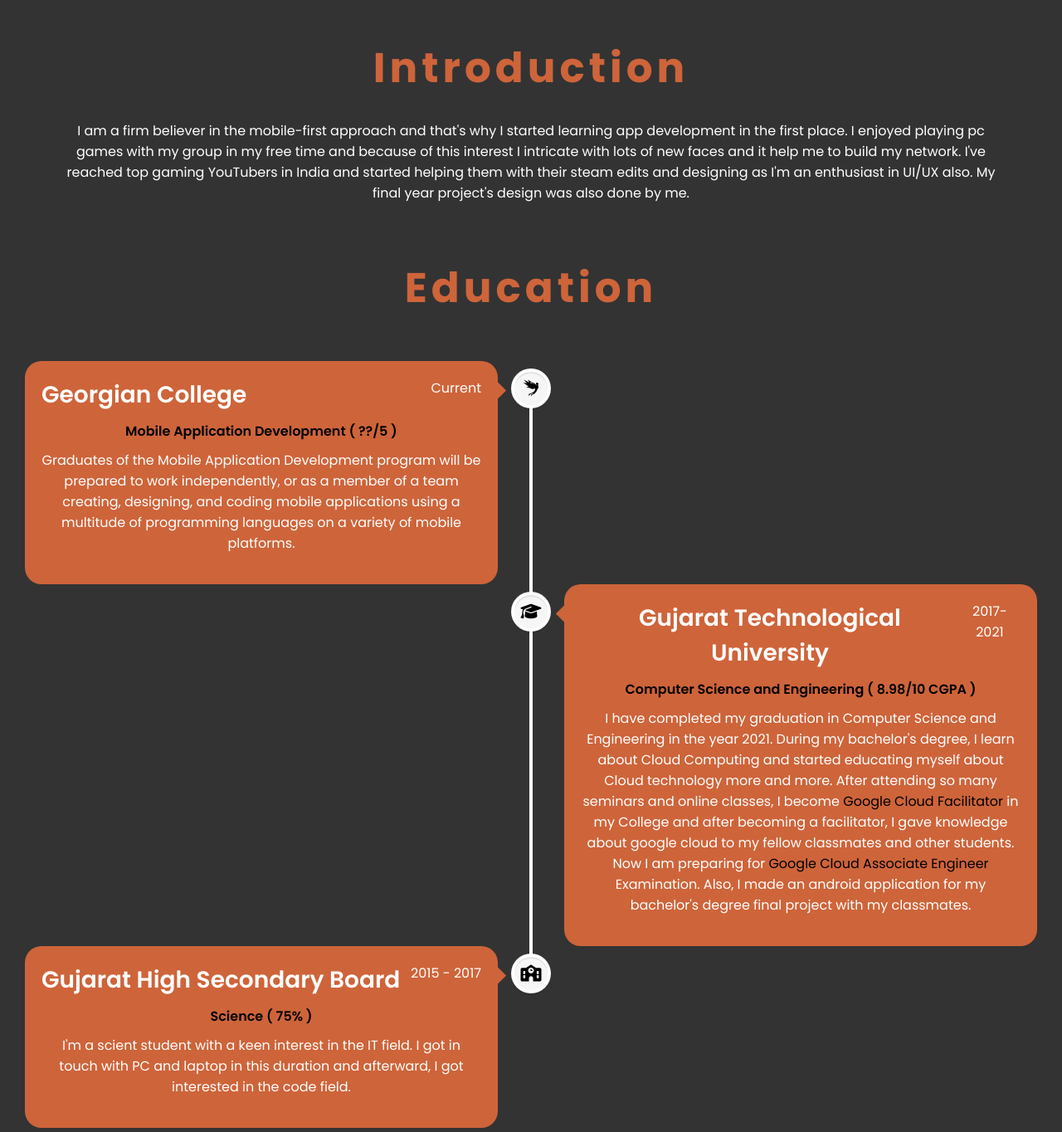
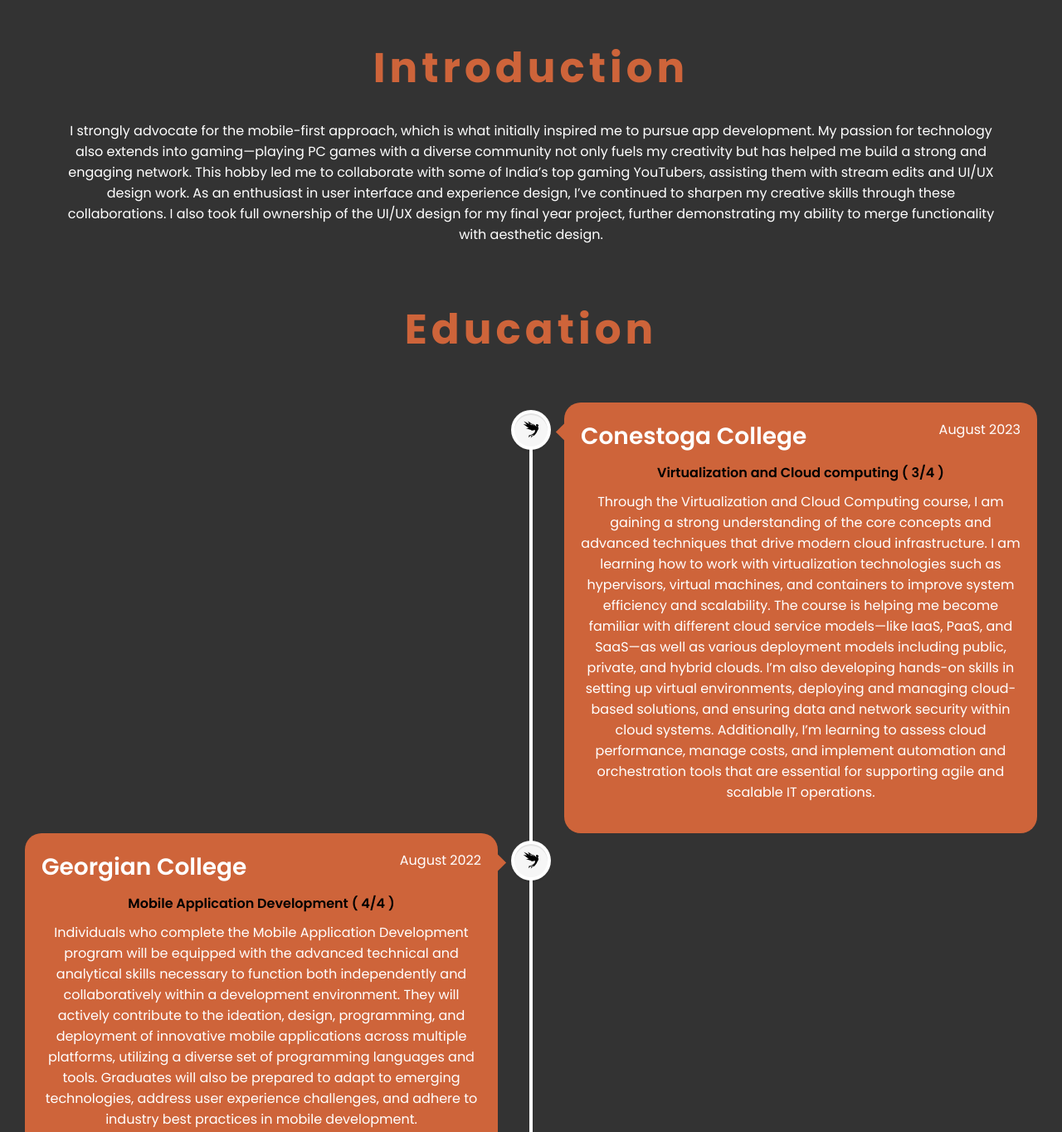
Before and after one commit to MrKeyur-CSE/MrKeyur-CSE.github.io, a plain HTML site: page aboutme.html in a window 1280 px wide. Shown: the part 1125-2489 px from the top of the page at 83% size. Drawn offline with Linux system fonts and the light colour scheme.

Commit message:
Change in About me

```diff
--- a/aboutme.html
+++ b/aboutme.html
@@ -51,12 +51,21 @@
                 <img class="bg-image" src="./images/kpimage.jpg" alt="KP Image">
                 <div class="banner-text">
                     <h1>Keyur Panchal</h1>
-                    <p>Hello! I am Keyur, a student of Computer Science & Engineering. I have knowledge in different
-                        technologies of computer science yet my expertise is in web development. Innovative &
-                        creative-minded individual with a passion for learning new technologies and keeping up with the
-                        industry. I want to develop my skills in cloud computing and mark my way for building a career
-                        in it. About my hobbies, I play video games, watch anime and series and I am a huge fan of
-                        Marvel Cinematic Universe. I love coffee. </p>
+                    <p>Hello, my name is Keyur, and I am a graduate in Computer Science and Engineering with a strong
+                        technical foundation and hands-on experience in web development. I am a highly motivated and
+                        detail-oriented individual with a passion for building innovative digital solutions and a
+                        continuous drive for learning and self-improvement. </p>
+
+                    <p>While I have explored various areas within computer science, my current focus is on cloud
+                        computing, where I aim to deepen my expertise and pursue a long-term career. I am actively
+                        developing my skills through certifications, hands-on projects, and industry research to stay
+                        aligned with the evolving technology landscape.</p>
+
+                    <p>Outside of my professional interests, I enjoy engaging in creative pursuits such as playing
+                        video games and watching anime and films. I am also a passionate follower of the Marvel
+                        Cinematic
+                        Universe and a devoted coffee enthusiast, always eager to learn, grow, and take on new
+                        challenges. </p>
                 </div>
             </div>
 
@@ -65,12 +74,14 @@
                 <div class="introTitle">
                     <h1>Introduction</h1>
                     <p>
-                        I am a firm believer in the mobile-first approach and that's why I started learning app
-                        development in the first place. I enjoyed playing pc games with my group in my free time and
-                        because of this interest I intricate with lots of new faces and it help me to build my network.
-                        I've reached top gaming YouTubers in India and started helping them with their steam edits and
-                        designing as I'm an enthusiast in UI/UX also. My final year project's design was also done by
-                        me.
+                        I strongly advocate for the mobile-first approach, which is what initially inspired me to pursue
+                        app development. My passion for technology also extends into gaming—playing PC games with a
+                        diverse community not only fuels my creativity but has helped me build a strong and engaging
+                        network. This hobby led me to collaborate with some of India’s top gaming YouTubers, assisting
+                        them with stream edits and UI/UX design work. As an enthusiast in user interface and experience
+                        design, I’ve continued to sharpen my creative skills through these collaborations. I also took
+                        full ownership of the UI/UX design for my final year project, further demonstrating my ability
+                        to merge functionality with aesthetic design.
                     </p>
                 </div>
             </div>
@@ -81,22 +92,60 @@
                     <h1>Education</h1>
                 </div>
 
+
                 <div class="wrapper">
                     <div class="center-line"></div>
+
+                    <div class="row row-2">
+                        <section>
+                            <i class="icon fa-brands fa-studiovinari"></i>
+                            <div class="details">
+                                <span class="title">Conestoga College </span>
+                                <span>August 2023</span>
+                            </div>
+                            <div class="mid-section">
+                                <span>Virtualization and Cloud computing ( 3/4 ) </span>
+                            </div>
+                            <p>
+                                Through the Virtualization and Cloud Computing course, I am gaining a strong
+                                understanding
+                                of
+                                the core concepts and advanced techniques that drive modern cloud infrastructure. I am
+                                learning
+                                how to work with virtualization technologies such as hypervisors, virtual machines, and
+                                containers to improve system efficiency and scalability. The course is helping me become
+                                familiar with different cloud service models—like IaaS, PaaS, and SaaS—as well as
+                                various
+                                deployment models including public, private, and hybrid clouds. I’m also developing
+                                hands-on
+                                skills in setting up virtual environments, deploying and managing cloud-based solutions,
+                                and
+                                ensuring data and network security within cloud systems. Additionally, I’m learning to
+                                assess
+                                cloud performance, manage costs, and implement automation and orchestration tools that
+                                are
+                                essential for supporting agile and scalable IT operations.
+                            </p>
+                        </section>
+                    </div>
+
                     <div class="row row-1">
                         <section>
                             <i class="icon fa-brands fa-studiovinari"></i>
                             <div class="details">
                                 <span class="title">Georgian College</span>
-                                <span>Current</span>
+                                <span>August 2022</span>
                             </div>
                             <div class="mid-section">
-                                <span>Mobile Application Development ( ??/5 ) </span>
+                                <span>Mobile Application Development ( 4/4 ) </span>
                             </div>
-                            <p>Graduates of the Mobile Application Development program will be prepared to work
-                                independently, or as a member of a team creating, designing, and coding mobile
-                                applications using a multitude of programming languages on a variety of mobile
-                                platforms.</p>
+                            <p>Individuals who complete the Mobile Application Development program will be equipped with
+                                the advanced technical and analytical skills necessary to function both independently
+                                and collaboratively within a development environment. They will actively contribute to
+                                the ideation, design, programming, and deployment of innovative mobile applications
+                                across multiple platforms, utilizing a diverse set of programming languages and tools.
+                                Graduates will also be prepared to adapt to emerging technologies, address user
+                                experience challenges, and adhere to industry best practices in mobile development.</p>
                         </section>
                     </div>
 
@@ -108,17 +157,31 @@
                                 <span>2017-2021</span>
                             </div>
                             <div class="mid-section">
-                                <span>Computer Science and Engineering ( 8.98/10 CGPA ) </span>
+                                <span>Computer Science and Engineering ( 8.98 / 10 CGPA ) </span>
                             </div>
                             <p>
-                                I have completed my graduation in Computer Science and Engineering in the year 2021.
-                                During my bachelor's degree, I learn about Cloud Computing and started educating myself
-                                about Cloud technology more and more. After attending so many seminars and online
-                                classes, I become <span>Google Cloud Facilitator</span> in my College and after becoming
-                                a facilitator, I gave knowledge about google cloud to my fellow classmates and other
-                                students. Now I am preparing for <span>Google Cloud Associate Engineer</span>
-                                Examination. Also, I made an android application for my bachelor's degree final project
-                                with my classmates.
+                                I graduated with a degree in <span>Computer Science and Engineering </span> in 2021.
+                                During my
+                                undergraduate studies, I developed a strong passion for Cloud Computing, which led me to
+                                explore the field beyond the classroom. I actively participated in various seminars,
+                                webinars, and online certification courses to deepen my understanding of cloud
+                                technologies and industry practices. This continuous learning journey earned me the role
+                                of a <span>Google Cloud Facilitator</span> at my college, where I was responsible for
+                                mentoring and
+                                training fellow students on Google Cloud fundamentals, tools, and best practices. This
+                                experience not only strengthened my technical knowledge but also enhanced my leadership,
+                                communication, and presentation skills.
+
+                                Currently, I am preparing for the Google Cloud Associate Cloud Engineer certification
+                                exam to further validate my technical competencies and stay aligned with current
+                                industry demands. In addition, I worked with a team to design and develop an Android
+                                mobile application as part of my final year capstone project. This project allowed me to
+                                apply my programming skills in a real-world context, while gaining practical experience
+                                in mobile development, UI/UX design, and collaborative software engineering practices.
+
+                                I am deeply committed to continuous learning and professional growth, with a keen
+                                interest in cloud-native technologies, DevOps practices, and scalable software
+                                solutions.
                             </p>
                         </section>
                     </div>
--- a/style/aboutStyle.css
+++ b/style/aboutStyle.css
@@ -9,7 +9,9 @@ body {
     background-color: #333333;
 }
 
-li, a, button {
+li,
+a,
+button {
     font-size: 20px;
     text-decoration: none;
     color: #ffffff;
@@ -92,9 +94,9 @@ button {
     position: absolute;
     top: 60%;
     left: 50%;
-    transform: translate(-50%,-50%);
+    transform: translate(-50%, -50%);
     z-index: 5;
-    width: 45%;
+    width: 60%;
     padding: 0px 0;
     text-align: center;
     border-top-left-radius: 70px;
@@ -114,7 +116,7 @@ button {
 }
 
 .banner-text p {
-    padding: 5% 10%;
+    padding: 0.9% 5%;
 }
 
 
@@ -167,7 +169,7 @@ button {
 
 .wrapper .center-line {
     position: absolute;
-    height: 80%;
+    height: 90%;
     width: 4px;
     background-color: #ffffff;
     left: 50%;
@@ -454,10 +456,11 @@ button {
 }
 
 @keyframes html {
-    0%{
+    0% {
         width: 0%;
     }
-    100%{
+
+    100% {
         width: 75%;
     }
 }
@@ -468,10 +471,11 @@ button {
 }
 
 @keyframes css {
-    0%{
+    0% {
         width: 0%;
     }
-    100%{
+
+    100% {
         width: 70%;
     }
 }
@@ -482,10 +486,11 @@ button {
 }
 
 @keyframes javascript {
-    0%{
+    0% {
         width: 0%;
     }
-    100%{
+
+    100% {
         width: 60%;
     }
 }
@@ -496,10 +501,11 @@ button {
 }
 
 @keyframes jquery {
-    0%{
+    0% {
         width: 0%;
     }
-    100%{
+
+    100% {
         width: 40%;
     }
 }
@@ -510,10 +516,11 @@ button {
 }
 
 @keyframes php {
-    0%{
+    0% {
         width: 0%;
     }
-    100%{
+
+    100% {
         width: 55%;
     }
 }
@@ -524,10 +531,11 @@ button {
 }
 
 @keyframes java {
-    0%{
+    0% {
         width: 0%;
     }
-    100%{
+
+    100% {
         width: 65%;
     }
 }
@@ -538,10 +546,11 @@ button {
 }
 
 @keyframes xml {
-    0%{
+    0% {
         width: 0%;
     }
-    100%{
+
+    100% {
         width: 70%;
     }
 }
@@ -552,10 +561,11 @@ button {
 }
 
 @keyframes python {
-    0%{
+    0% {
         width: 0%;
     }
-    100%{
+
+    100% {
         width: 30%;
     }
 }
@@ -566,10 +576,11 @@ button {
 }
 
 @keyframes cloudcomputing {
-    0%{
+    0% {
         width: 0%;
     }
-    100%{
+
+    100% {
         width: 80%;
     }
 }
@@ -580,10 +591,11 @@ button {
 }
 
 @keyframes figma {
-    0%{
+    0% {
         width: 0%;
     }
-    100%{
+
+    100% {
         width: 75%;
     }
 }
@@ -594,10 +606,11 @@ button {
 }
 
 @keyframes adobexd {
-    0%{
+    0% {
         width: 0%;
     }
-    100%{
+
+    100% {
         width: 65%;
     }
 }
@@ -608,10 +621,11 @@ button {
 }
 
 @keyframes android {
-    0%{
+    0% {
         width: 0%;
     }
-    100%{
+
+    100% {
         width: 50%;
     }
 }
@@ -622,10 +636,11 @@ button {
 }
 
 @keyframes ios {
-    0%{
+    0% {
         width: 0%;
     }
-    100%{
+
+    100% {
         width: 30%;
     }
 }
@@ -636,10 +651,11 @@ button {
 }
 
 @keyframes flutter {
-    0%{
+    0% {
         width: 0%;
     }
-    100%{
+
+    100% {
         width: 40%;
     }
 }
@@ -652,7 +668,7 @@ footer {
     color: #ffffff;
 }
 
-.footer-content{
+.footer-content {
     display: flex;
     align-items: center;
     justify-content: center;
@@ -696,11 +712,11 @@ footer {
     transition: color 0.4s ease;
 }
 
-.socials a:hover i{
+.socials a:hover i {
     color: #CE643A;
 }
 
-.footer-bottom{
+.footer-bottom {
     background: #000000;
     width: 100%;
     padding: 20px 0;
```
Also changed, not shown: index.html (+1 -1 lines), 2 other files.
